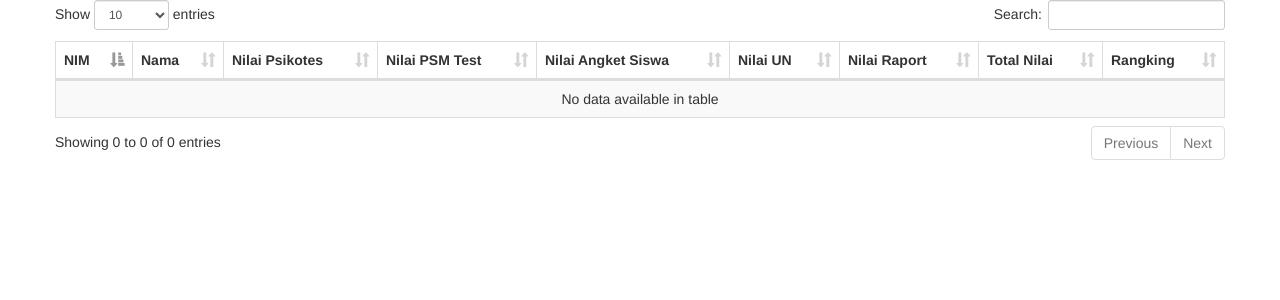
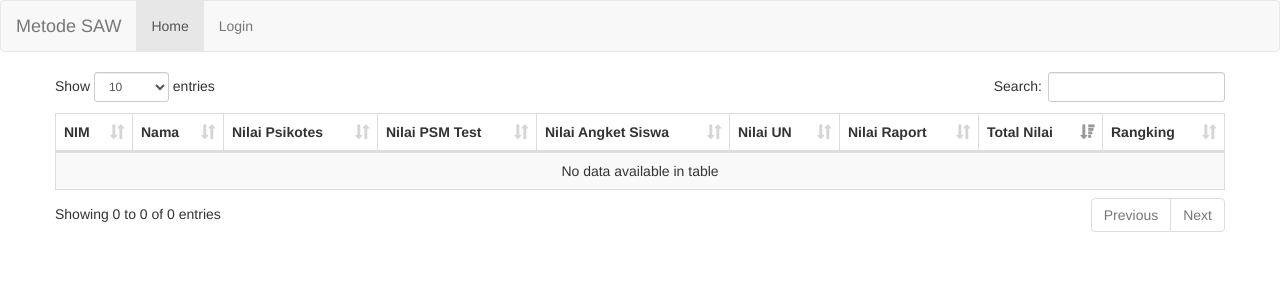
Before and after one commit to RizkiMufrizal/Metode-SAW, a CodeIgniter app: page /Metode-SAW/ in a window 1280 px wide. Shown: the top 300 px of the page. Run offline with CodeIgniter, Linux system fonts and the light colour scheme; data that the repository does not hold is empty.

Commit message:
update index view

```diff
--- a/application/views/IndexView.php
+++ b/application/views/IndexView.php
@@ -19,6 +19,30 @@
     </head>
     <body>
 
+        <nav class="navbar navbar-default">
+            <div class="container-fluid">
+
+                <div class="navbar-header">
+                    <button type="button" class="navbar-toggle collapsed" data-toggle="collapse" data-target="#bs-example-navbar-collapse-1" aria-expanded="false">
+                        <span class="sr-only">Toggle navigation</span>
+                        <span class="icon-bar"></span> <span class="icon-bar"></span>
+                        <span class="icon-bar"></span>
+                    </button>
+                    <a class="navbar-brand" href="#">Metode SAW</a>
+                </div>
+                <div class="collapse navbar-collapse" id="bs-example-navbar-collapse-1">
+                    <ul class="nav navbar-nav">
+                        <li class="active">
+                            <a href="<?php echo base_url(); ?>">Home <span class="sr-only">(current)</span></a>
+                        </li>
+                        <li>
+                            <a href="<?php echo base_url(); ?>index.php/admin/login">Login</a>
+                        </li>
+                    </ul>
+                </div>
+            </div>
+        </nav>
+
         <div class="container">
             <div class="row">
                 <table id="normalisasi" class="table table-bordered table-hover table-striped">
@@ -36,11 +60,7 @@
                         </tr>
                     </thead>
                     <tbody>
-                        <?php
-                        $i = 0;
-                        foreach ($normalisasi as $n) {
-                            ++$i;
-                            ?>
+                        <?php $i = 0; foreach ($normalisasi as $n) { ++$i; ?>
                             <tr>
                                 <td><?php echo $n->nim; ?></td>
                                 <td><?php echo $n->nama; ?></td>
@@ -52,7 +72,7 @@
                                 <td><?php echo $n->total_nilai; ?></td>
                                 <td><?php echo $i; ?></td>
                             </tr>
-<?php } ?>
+                        <?php } ?>
                     </tbody>
                 </table>
             </div>
@@ -64,7 +84,9 @@
         <script src="<?php echo base_url(); ?>assets/js/dataTables.bootstrap.min.js" type="text/javascript"></script>
         <script type="text/javascript">
             $(document).ready(function () {
-                $('#normalisasi').DataTable();
+                $('#normalisasi').DataTable({
+                    'order': [[7, 'desc']]
+                });
             });
         </script>
     </body>
```
